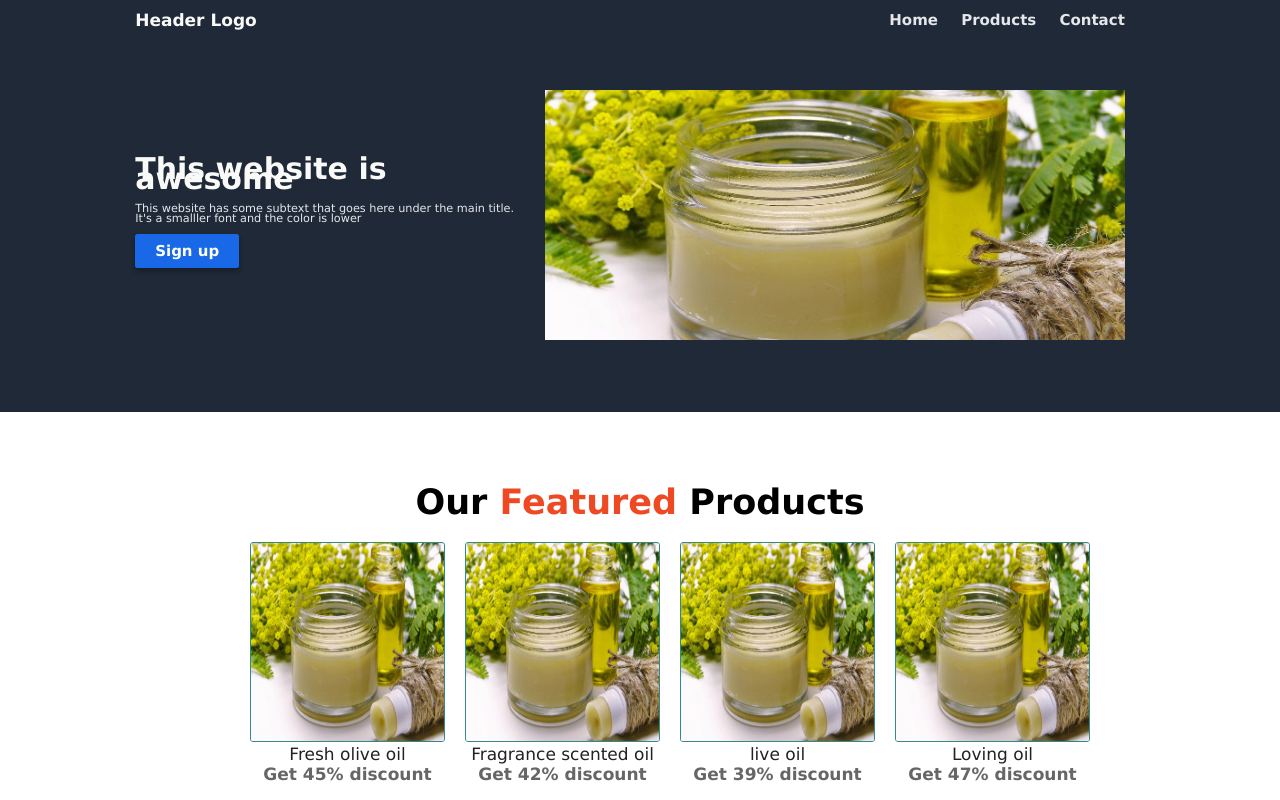
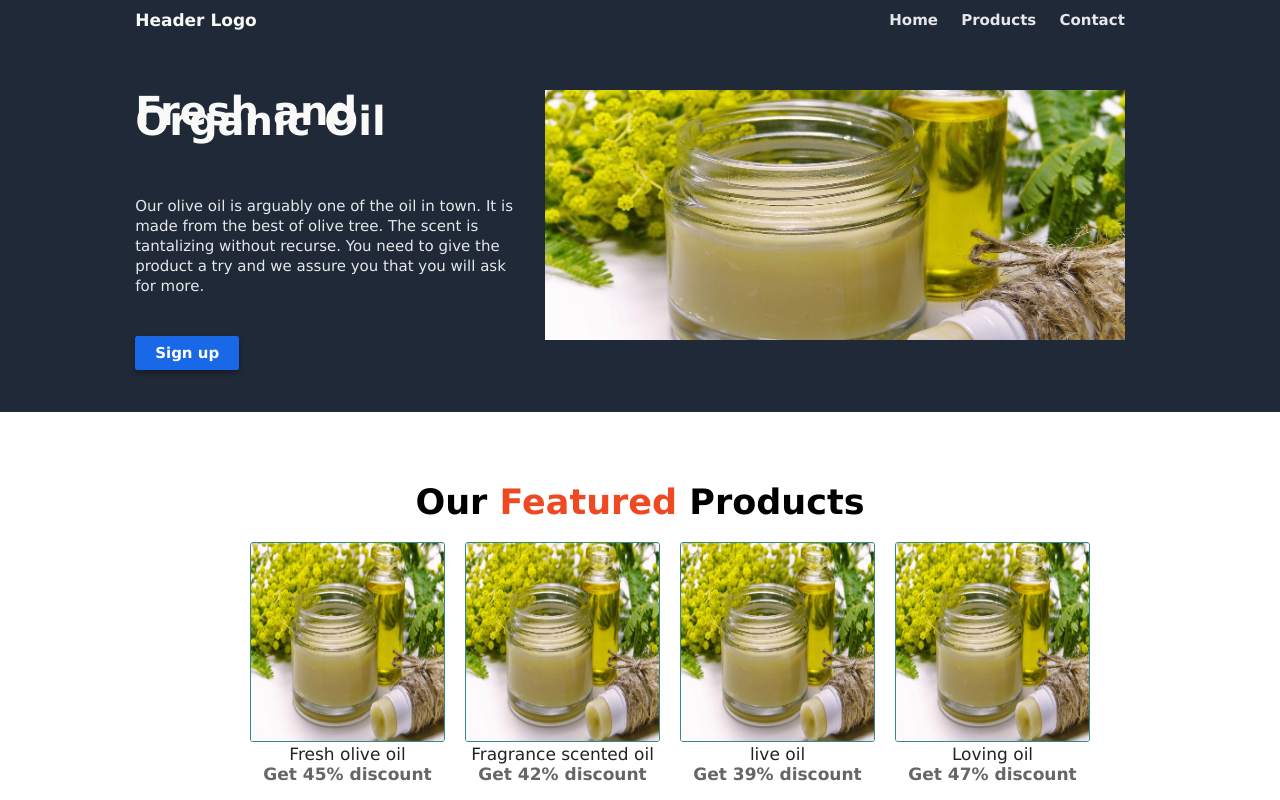
Before and after one commit to Sekeza/Landing-page, a plain HTML site: page index.html in a window 1280 px wide. Shown: the top 800 px of the page. Drawn offline with Linux system fonts and the light colour scheme.

Commit message:
Making changes to the content heading

```diff
--- a/css/styles.css
+++ b/css/styles.css
@@ -77,20 +77,22 @@ body {
 
 .hero .header-2 .content {
     flex: 1 1 40rem;
+    height: 22rem;
 }
 
 .hero .header-2 .content h1 {
-    font-size: 3rem;
+    font-size: 4rem;
     color: #f9faf8;
     font-weight: bolder;
     line-height: 1rem;
-    padding-bottom: 2rem;
+    padding-bottom: 7rem;
 }
 
 .hero .header-2 .content p {
-    font-size: 1.125rem;
+    font-size: 1.5rem;
     color: #e5e7eb;
-    line-height: 1rem;
+    line-height: 2rem;
+    padding-bottom: 3rem;
 }
 
 .hero .header-2 .content button {
--- a/index.html
+++ b/index.html
@@ -20,8 +20,8 @@
         </div>
         <div class="header-2">
             <div class="content">
-                <h1>This website is awesome</h1>
-                <p>This website has some subtext that goes here under the main title. It's a smalller font and the color is lower</p>
+                <h1>Fresh and Organic Oil</h1>
+                <p>Our olive oil is arguably one of the oil in town. It is made from the best of olive tree. The scent is tantalizing without recurse. You need to give the product a try and we assure you that you will ask for more.</p>
                 <button type="submit" class="btn">Sign up</button>
             </div>
             <div class="image">
```
